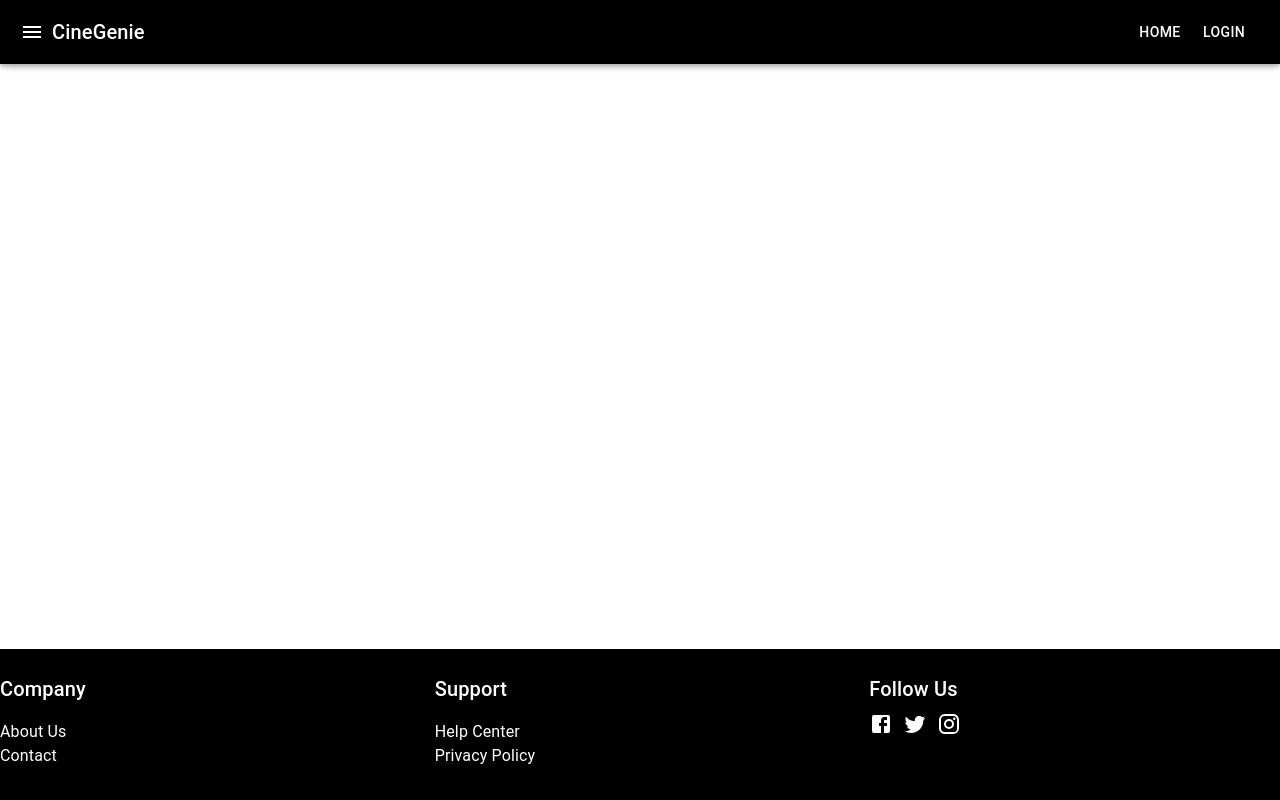
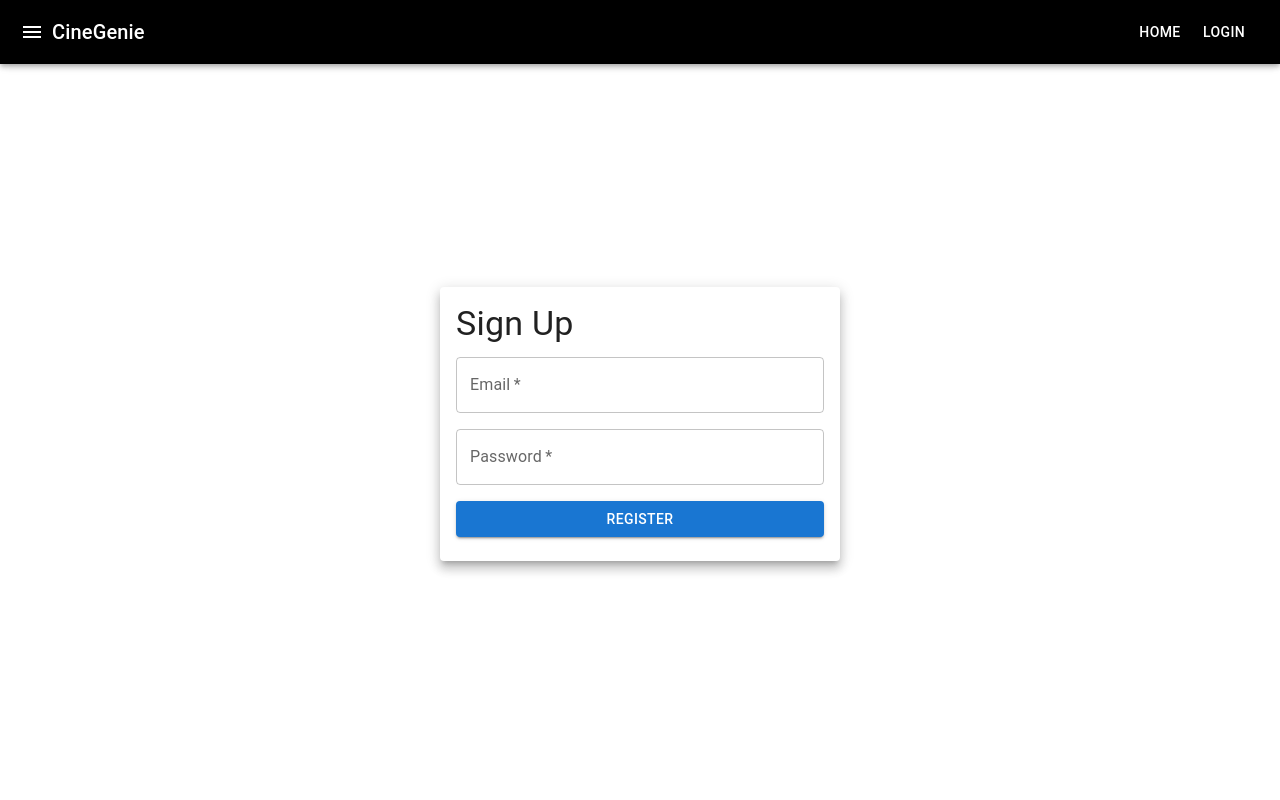
Before and after one commit to bhagyatrivedi/INFO6150-MovieTicketBookingApp, a React (Create React App) app in the folder frontend/: page /sign-up in a window 1280 px wide. Shown: the top 800 px of the page. Built offline with nearby package versions, Linux system fonts and the light colour scheme.

Commit message:
Added singup component

```diff
--- a/frontend/src/App.js
+++ b/frontend/src/App.js
@@ -6,6 +6,7 @@ import { BrowserRouter as Router, Routes, Route } from 'react-router-dom';
 import Home from '../src/components/Home/Home'; // Example page component
 import Login from '../src/components/Login/Login'; // Example page component
 import MovieDetail from './components/MovieDetail/MovieDetail';
+import SignupPage from './components/SignUp/SignUp';
 function App() {
   return (
     <Router>
@@ -17,6 +18,10 @@ function App() {
             <Route path="/" element={<Home/>} />
             <Route path="/login" element={<Login />} />
             <Route path="/movie/:movieId" element={<MovieDetail />} />
+
+
+
+            <Route path="/sign-up" element={<SignupPage />} />
           </Routes>
         </Box>
         <Footer />
--- a/frontend/src/components/SignUp/SignUp.jsx
+++ b/frontend/src/components/SignUp/SignUp.jsx
@@ -0,0 +1,72 @@
+import React, { useState } from 'react';
+import { Box, Button, Card, CardContent, TextField, Typography } from '@mui/material';
+
+const SignupPage = () => {
+  const [email, setEmail] = useState('');
+  const [password, setPassword] = useState('');
+  const [isSubmitting, setIsSubmitting] = useState(false);
+
+  const handleEmailChange = (event) => {
+    setEmail(event.target.value);
+  };
+
+  const handlePasswordChange = (event) => {
+    setPassword(event.target.value);
+  };
+
+  const handleSubmit = (event) => {
+    event.preventDefault();
+    setIsSubmitting(true);
+
+    // Here you might want to handle the sign-up logic or integrate an API call
+    console.log('Submitting:', { email, password });
+
+    // Reset form or handle errors as needed after submission
+    setIsSubmitting(false);
+  };
+
+  return (
+    <Box sx={{ display: 'flex', justifyContent: 'center', alignItems: 'center', height: '100vh' }}>
+      <Card raised sx={{ maxWidth: 400, mx: 2 }}>
+        <CardContent>
+          <Typography variant="h4" component="h1" gutterBottom>
+            Sign Up
+          </Typography>
+          <form onSubmit={handleSubmit}>
+            <TextField
+              label="Email"
+              variant="outlined"
+              type="email"
+              value={email}
+              onChange={handleEmailChange}
+              fullWidth
+              required
+              sx={{ mb: 2 }}
+            />
+            <TextField
+              label="Password"
+              variant="outlined"
+              type="password"
+              value={password}
+              onChange={handlePasswordChange}
+              fullWidth
+              required
+              sx={{ mb: 2 }}
+            />
+            <Button
+              type="submit"
+              variant="contained"
+              color="primary"
+              disabled={isSubmitting}
+              fullWidth
+            >
+              Register
+            </Button>
+          </form>
+        </CardContent>
+      </Card>
+    </Box>
+  );
+};
+
+export default SignupPage;
```
